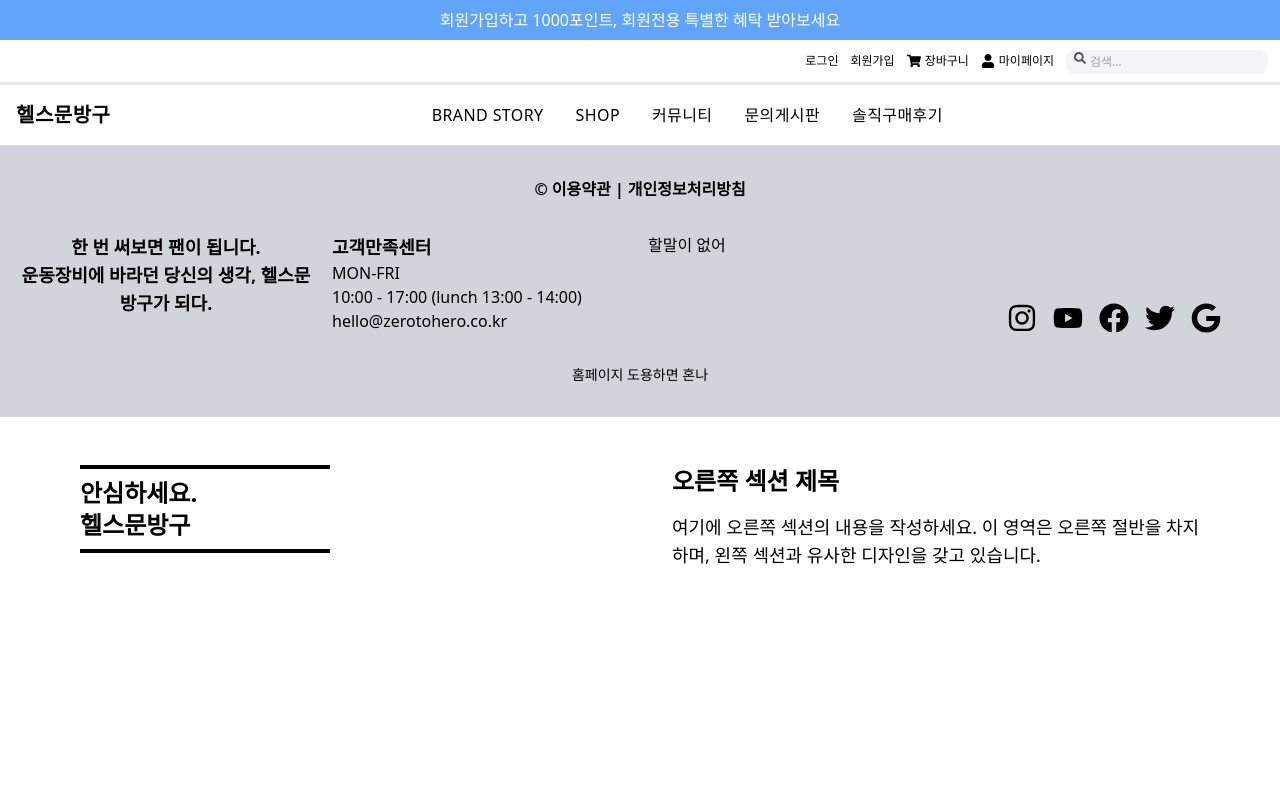
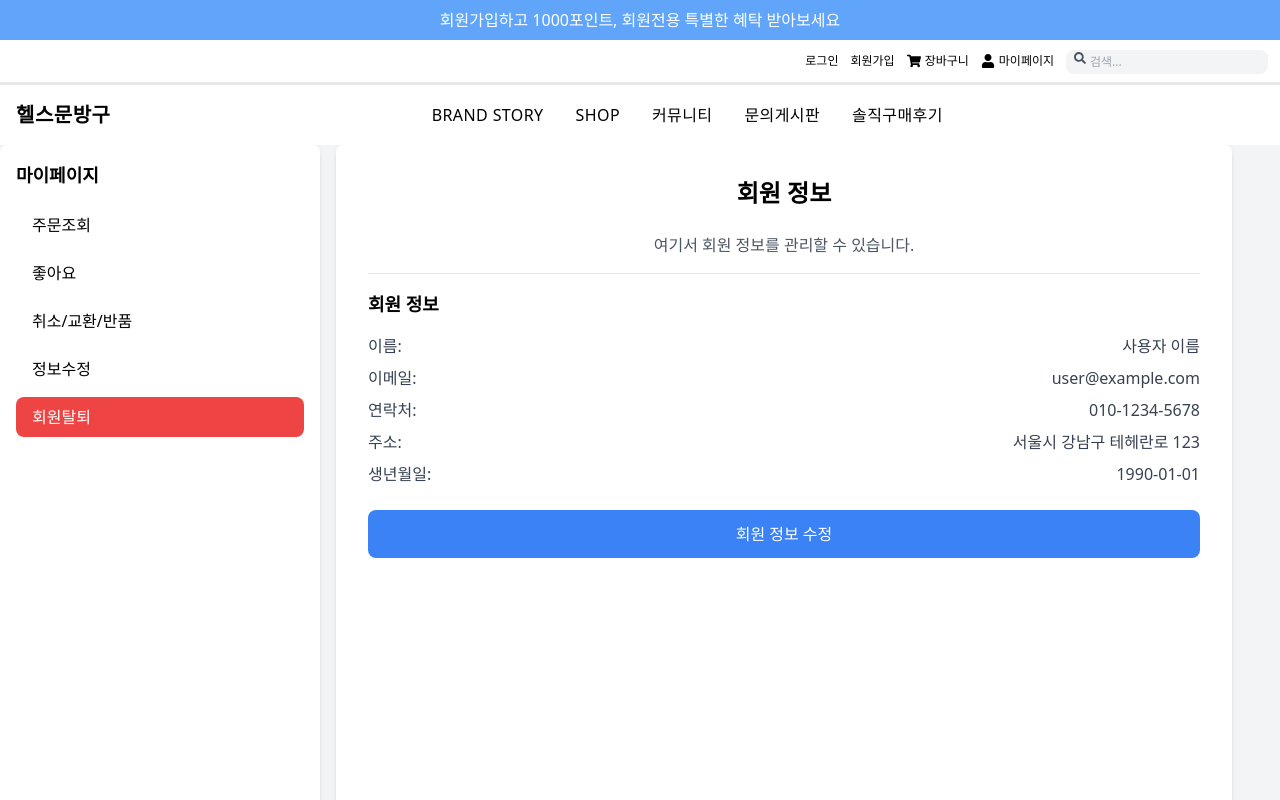
Before and after one commit to myqkq111/HealthStationery-front, a React (Create React App) app: page /profile in a window 1280 px wide. Shown: the top 800 px of the page. Built offline with nearby package versions, Linux system fonts and the light colour scheme.

Commit message:
마이페이지 생성// 회원탈퇴 버튼 생성//

```diff
--- a/src/App.jsx
+++ b/src/App.jsx
@@ -15,6 +15,7 @@ import BottomPage from "./components/MainPage/BottomPage";
 import Shop from "./pages/Shop";
 import ProductPage from "./components/MainPage/ShopPage/ProductPage";
 import TopBar from "./components/MainPage/TopBar";
+import MyPage from "./components/User/Mypage";
 
 function App() {
   return (
@@ -32,6 +33,7 @@ function App() {
         <Route path="/findPW" element={<FindPW />} />
         <Route path="/shop" element={<Shop />} />
         <Route path="/product/:id" element={<ProductPage />} />
+        <Route path="/profile" element={<MyPage />} />
       </Routes>
       <Footer /> {/* Footer를 페이지 하단에 표시 */}
       <BottomPage /> {/* BottomPage를 Footer 아래에 표시 */}
--- a/src/components/MainPage/MainHeader.jsx
+++ b/src/components/MainPage/MainHeader.jsx
@@ -8,6 +8,10 @@ const MainHeader = () => {
 
   const handleSignUpClick = () => {
     navigate("/terms");
+  };
+
+  const handleProfileClick = () => {
+    navigate("/profile");
   };
 
   return (
@@ -29,12 +33,12 @@ const MainHeader = () => {
           >
             <FaShoppingCart className="mr-1 text-sm" /> 장바구니
           </a>
-          <a
-            href="/profile"
-            className="flex items-center text-xs hover:text-yellow-500"
+          <button
+            onClick={handleProfileClick}
+            className="flex items-center text-xs hover:text-yellow-500 bg-transparent border-none cursor-pointer"
           >
             <FaUser className="mr-1 text-sm" /> 마이페이지
-          </a>
+          </button>
         </div>
 
         <div className="relative ml-3">
--- /dev/null
+++ b/src/components/User/Mypage.jsx
@@ -0,0 +1,119 @@
+// src/pages/MyPage.jsx
+import React from "react";
+import { useNavigate } from "react-router-dom";
+import axios from "axios";
+
+const MyPage = () => {
+  const navigate = useNavigate();
+
+  const handleDeleteAccount = async () => {
+    if (window.confirm("정말로 회원탈퇴 하시겠습니까?")) {
+      try {
+        await axios.delete("http://localhost:8080/member/deleteAccount", {
+          withCredentials: true,
+        });
+        alert("회원탈퇴가 완료되었습니다.");
+        navigate("/login");
+      } catch (error) {
+        console.error("회원탈퇴 실패:", error);
+        alert("회원탈퇴에 실패했습니다.");
+      }
+    }
+  };
+
+  return (
+    <div className="flex min-h-screen bg-gray-100">
+      {/* 사이드바 */}
+      <div className="w-1/4 max-w-xs bg-white shadow-md rounded-lg p-4">
+        <h2 className="text-lg font-bold mb-4">마이페이지</h2>
+        <ul className="space-y-2">
+          <li>
+            <button
+              onClick={() => navigate("/profile/orders")}
+              className="w-full py-2 px-4 text-left rounded-lg hover:bg-gray-200 transition duration-300 ease-in-out"
+            >
+              주문조회
+            </button>
+          </li>
+          <li>
+            <button
+              onClick={() => navigate("/profile/favorites")}
+              className="w-full py-2 px-4 text-left rounded-lg hover:bg-gray-200 transition duration-300 ease-in-out"
+            >
+              좋아요
+            </button>
+          </li>
+          <li>
+            <button
+              onClick={() => navigate("/profile/returns")}
+              className="w-full py-2 px-4 text-left rounded-lg hover:bg-gray-200 transition duration-300 ease-in-out"
+            >
+              취소/교환/반품
+            </button>
+          </li>
+          <li>
+            <button
+              onClick={() => navigate("/profile/edit")}
+              className="w-full py-2 px-4 text-left rounded-lg hover:bg-gray-200 transition duration-300 ease-in-out"
+            >
+              정보수정
+            </button>
+          </li>
+          <li>
+            <button
+              onClick={handleDeleteAccount}
+              className="w-full py-2 px-4 text-left rounded-lg bg-red-500 text-white hover:bg-red-600 transition duration-300 ease-in-out"
+            >
+              회원탈퇴
+            </button>
+          </li>
+        </ul>
+      </div>
+
+      {/* 콘텐츠 영역 */}
+      <div className="w-3/4 max-w-4xl p-8 bg-white rounded-lg shadow-md ml-4">
+        <h2 className="text-2xl font-bold mb-6 text-center">회원 정보</h2>
+        <p className="text-gray-600 mb-4 text-center">
+          여기서 회원 정보를 관리할 수 있습니다.
+        </p>
+
+        {/* 회원 정보 표시 */}
+        <div className="mb-6 border-t border-gray-200 pt-4">
+          <h3 className="text-lg font-semibold mb-4">회원 정보</h3>
+          <div className="space-y-2">
+            <div className="flex justify-between text-gray-700">
+              <span className="font-medium">이름:</span>
+              <span>사용자 이름</span>
+            </div>
+            <div className="flex justify-between text-gray-700">
+              <span className="font-medium">이메일:</span>
+              <span>user@example.com</span>
+            </div>
+            <div className="flex justify-between text-gray-700">
+              <span className="font-medium">연락처:</span>
+              <span>010-1234-5678</span>
+            </div>
+            <div className="flex justify-between text-gray-700">
+              <span className="font-medium">주소:</span>
+              <span>서울시 강남구 테헤란로 123</span>
+            </div>
+            <div className="flex justify-between text-gray-700">
+              <span className="font-medium">생년월일:</span>
+              <span>1990-01-01</span>
+            </div>
+          </div>
+        </div>
+
+        {/* 회원 정보 수정 버튼 */}
+        <button
+          onClick={() => navigate("/profile/edit")}
+          className="w-full py-3 bg-blue-500 text-white rounded-lg hover:bg-blue-600 transition duration-300 ease-in-out mb-4"
+        >
+          회원 정보 수정
+        </button>
+      </div>
+    </div>
+  );
+};
+
+export default MyPage;
```
Also changed, not shown: src/components/User/Register.jsx (+145 -45 lines).
